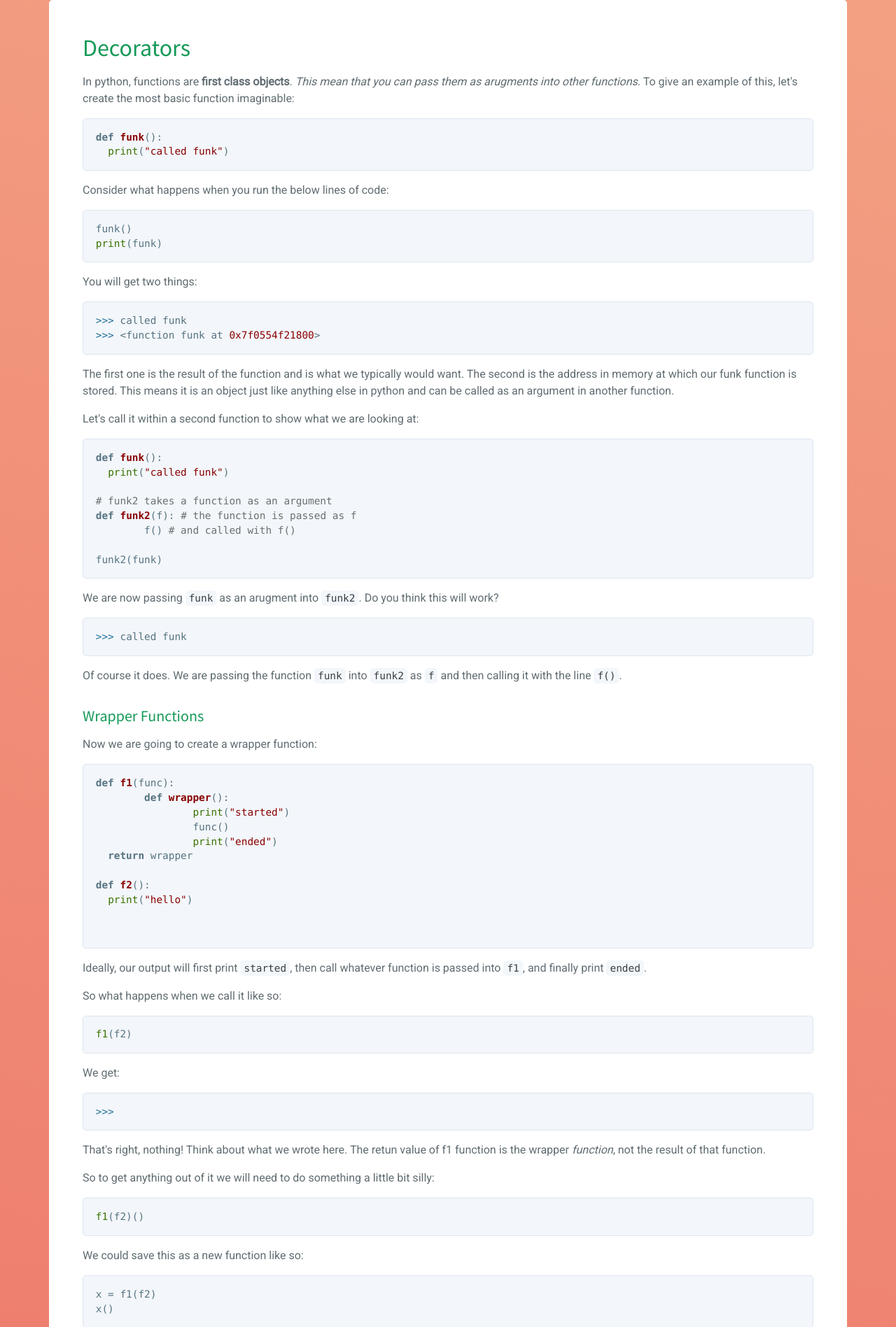
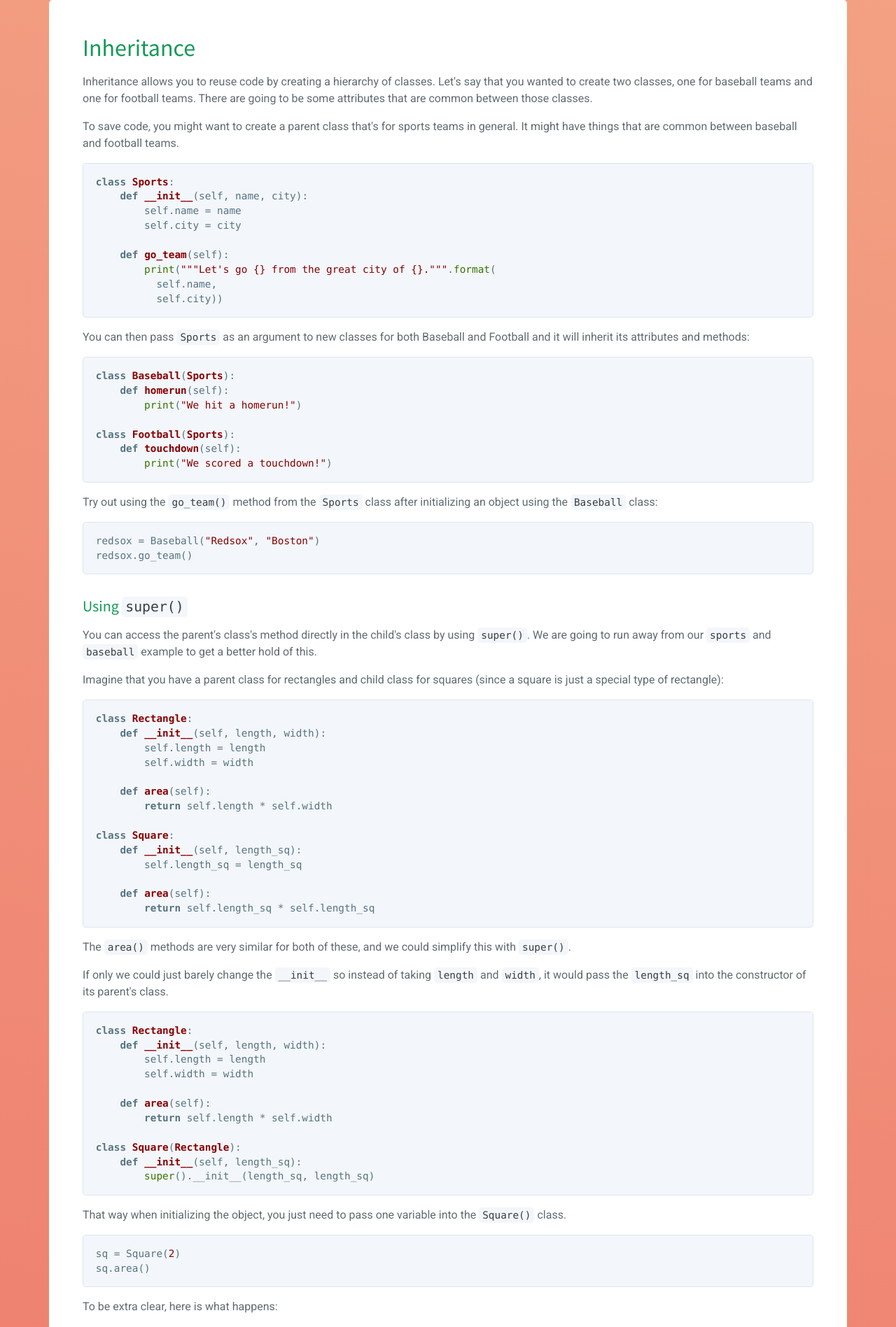
Before and after one commit to corydonbaylor/website, a Flask app: template app/templates/pages/tutorials/python_package/class2.html in a window 1280 px wide. Shown: the part 56-1953 px from the top of the page at 70% size. Run offline with Flask 3, Linux system fonts and the light colour scheme; the template is opened without the code that fills it, so the values that code supplies are empty; some libraries are stand-ins or nearby versions.

Commit message:
class inheritance

```diff
--- a/app/templates/pages/tutorials/python_package/class2.html
+++ b/app/templates/pages/tutorials/python_package/class2.html
@@ -1,111 +1,134 @@
 {% extends "base.html" %}
 
 {% block content %}
-<h1>Decorators</h1>
-<p>In python, functions are <strong>first class objects</strong>. <em>This mean that you can pass them as arugments into other functions</em>. To give an example of this, let&#39;s create the most basic function imaginable:</p>
-<pre><code class='language-python' lang='python'>def funk():
-  print(&quot;called funk&quot;)
+<h1>Inheritance </h1>
+<p>Inheritance allows you to reuse code by creating a hierarchy of classes. Let&#39;s say that you wanted to create two classes, one for baseball teams and one for football teams. There are going to be some attributes that are common between those classes. </p>
+<p>To save code, you might want to create a parent class that&#39;s for sports teams in general. It might have things that are common between baseball and football teams. </p>
+<pre><code class='language-python' lang='python'>class Sports:
+    def __init__(self, name, city):
+        self.name = name
+        self.city = city
+
+    def go_team(self):
+        print(&quot;&quot;&quot;Let&#39;s go {} from the great city of {}.&quot;&quot;&quot;.format(
+          self.name,
+          self.city))
 </code></pre>
-<p>Consider what happens when you run the below lines of code:</p>
-<pre><code class='language-python' lang='python'>funk()
-print(funk)
+<p>You can then pass <code>Sports</code> as an argument to new classes for both Baseball and Football and it will inherit its attributes and methods:</p>
+<pre><code class='language-python' lang='python'>class Baseball(Sports):
+    def homerun(self):
+        print(&quot;We hit a homerun!&quot;)
+
+class Football(Sports):
+    def touchdown(self):
+        print(&quot;We scored a touchdown!&quot;)
 </code></pre>
-<p>You will get two things:</p>
-<pre><code>&gt;&gt;&gt; called funk
-&gt;&gt;&gt; &lt;function funk at 0x7f0554f21800&gt;
+<p>Try out using the <code>go_team()</code> method from the <code>Sports</code> class after initializing an object using the <code>Baseball</code> class:</p>
+<pre><code class='language-python' lang='python'>redsox = Baseball(&quot;Redsox&quot;, &quot;Boston&quot;)
+redsox.go_team()
 </code></pre>
-<p>The first one is the result of the function and is what we typically would want. The second is the address in memory at which our funk function is stored. This means it is an object just like anything else in python and can be called as an argument in another function.</p>
-<p>Let&#39;s call it within a second function to show what we are looking at:</p>
-<pre><code class='language-python' lang='python'>def funk():
-  print(&quot;called funk&quot;)
+<h3>Using <code>super()</code></h3>
+<p>You can access the parent&#39;s class&#39;s method directly in the child&#39;s class by using <code>super()</code>. We are going to run away from our <code>sports</code> and <code>baseball</code> example to get a better hold of this. </p>
+<p>Imagine that you have a parent class for rectangles and child class for squares (since a square is just a special type of rectangle):</p>
+<pre><code class='language-python' lang='python'>class Rectangle:
+    def __init__(self, length, width):
+        self.length = length
+        self.width = width
 
-# funk2 takes a function as an argument
-def funk2(f): # the function is passed as f
-	f() # and called with f()
+    def area(self):
+        return self.length * self.width
 
-funk2(funk)
+class Square:
+    def __init__(self, length_sq):
+        self.length_sq = length_sq
+
+    def area(self):
+        return self.length_sq * self.length_sq
 </code></pre>
-<p>We are now passing <code>funk</code> as an arugment into <code>funk2</code>. Do you think this will work?</p>
-<pre><code>&gt;&gt;&gt; called funk
+<p>The <code>area()</code> methods are very similar for both of these, and we could simplify this with <code>super()</code>. </p>
+<p>If only we could just barely change the <code>__init__</code> so instead of taking <code>length</code> and <code>width</code>, it would pass the <code>length_sq</code> into the constructor of its parent&#39;s class. </p>
+<pre><code class='language-python' lang='python'>class Rectangle:
+    def __init__(self, length, width):
+        self.length = length
+        self.width = width
+
+    def area(self):
+        return self.length * self.width
+
+class Square(Rectangle):
+    def __init__(self, length_sq):
+        super().__init__(length_sq, length_sq)
 </code></pre>
-<p>Of course it does. We are passing the function <code>funk</code> into <code>funk2</code> as <code>f</code> and then calling it with the line <code>f()</code>. </p>
-<h3>Wrapper Functions</h3>
-<p>Now we are going to create a wrapper function:</p>
-<pre><code class='language-python' lang='python'>def f1(func):
-	def wrapper():
-		print(&quot;started&quot;)
-		func()
-		print(&quot;ended&quot;)
-  return wrapper
+<p>That way when initializing the object, you just need to pass one variable into the <code>Square()</code> class.</p>
+<pre><code class='language-python' lang='python'>sq = Square(2)
+sq.area()
+</code></pre>
+<p>To be extra clear, here is what happens:</p>
+<ol>
+<li>The &quot;2&quot; from <code>Square(2)</code> is passed into the constructor of <code>Square</code> class: </li>
 
-def f2():
-  print(&quot;hello&quot;)
+</ol>
+<pre><code class='language-python' lang='python'>class Square(Rectangle):
+    def __init__(self, 2):
+        super().__init__(length_sq, length_sq)
+</code></pre>
+<ol start='2' >
+<li>It is then passed into the <code>super()</code> method as its arguments:</li>
 
+</ol>
+<pre><code class='language-python' lang='python'>class Square(Rectangle):
+    def __init__(self, length_sq):
+        super().__init__(2, 2)
+</code></pre>
+<ol start='3' >
+<li>Which then in turn passes the &quot;2&quot; to the constructor of the parent class:</li>
 
+</ol>
+<pre><code class='language-python' lang='python'>class Rectangle:
+    def __init__(self, 2, 2):
+        self.length = length
+        self.width = width
 </code></pre>
-<p>Ideally, our output will first print <code>started</code>, then call whatever function is passed into <code>f1</code>, and finally print <code>ended</code>. </p>
-<p>So what happens when we call it like so:</p>
-<pre><code>f1(f2)
+<h3>Multiple Inheritance </h3>
+<p>What if you want a child class to inherit from two different parent classes? I actually think that this can be pretty challenging, but as it so often does, <a href='https://stackoverflow.com/questions/9575409/calling-parent-class-init-with-multiple-inheritance-whats-the-right-way'>stackoverlow comes to the rescue</a>. </p>
+<p>First, let&#39;s create a <code>Television</code> class:</p>
+<pre><code class='language-python' lang='python'>class Television:
+    def __init__(self, channel):
+        self.channel = channel
+
+    def watch_tv(self):
+        print(&quot;Its on &quot; + self.channel)
 </code></pre>
-<p>We get:</p>
-<pre><code>&gt;&gt;&gt;
+<p>A baseball class might want to inherit properties from both <code>Television</code> and <code>Sports</code>. The constructor in our new baseball class will become a bit more complicated.</p>
+<p><strong>Without Super</strong></p>
+<p>We are going to <strong>explicitly</strong> call the <strong>constructors</strong> from our <strong>parent classes</strong> and then pass in their arguments into them:</p>
+<pre><code class='language-python' lang='python'>class Baseball(Sports, Television):
+    def __init__(self, name, city, channel):
+        Sports.__init__(self, name, city)  # explicit calls without super
+        Television.__init__(self, channel)
+
+    def homerun(self):
+        print(&quot;We hit a homerun!&quot;)
 </code></pre>
-<p>That&#39;s right, nothing! Think about what we wrote here. The retun value of f1 function is the wrapper <em>function</em>, not the result of that function. </p>
-<p>So to get anything out of it we will need to do something a little bit silly:</p>
-<pre><code>f1(f2)()
+<p>Let check and make sure that it worked:</p>
+<pre><code class='language-python' lang='python'>redsox = Baseball(&quot;redsox&quot;, &quot;boston&quot;, &quot;espn&quot;)
+
+# from the baseball class
+redsox.homerun()
+# from the sports parent class
+redsox.go_team()
+# from the television class
+redsox.watch_tv()
 </code></pre>
-<p>We could save this as a new function like so:</p>
-<pre><code>x = f1(f2)
-x()
-</code></pre>
-<p>So what is <code>x</code>? It is a new function where in we passed <code>f2</code> into <code>f1</code>. So here is where the decorator comes in. </p>
-<p>We can write this like so:</p>
-<pre><code class='language-python' lang='python'>def f1(func):
-	def wrapper():
-		print(&quot;started&quot;)
-		func()
-		print(&quot;ended&quot;)
-  return wrapper
+<p><strong>With Super</strong></p>
+<p>With super, it is a little more complicated. The first super calls the first parent class, and then we have to explicitly tell it to find everything past the first parent class.</p>
+<pre><code class='language-python' lang='python'>class Baseball(Sports, Television):
+    def __init__(self, name, city, channel):
+        super().__init__(name, city)  # calls the constructor of Sports
+        super(Sports, self).__init__(channel) # constructors after Sports
 
-@f1
-def f2():
-  print(&quot;hello&quot;)
-
-f2()
-</code></pre>
-<h3>Args and Kwargs</h3>
-<p>That&#39;s all well and good but what if we want <code>f2</code> to have an argument? As it is currently written, <code>f1</code> cannot accept a function with arguments as an argument. But if we add the following it can:</p>
-<pre><code class='language-python' lang='python'>def f1(func):
-	def wrapper(*args, **kwargs):
-		print(&quot;started&quot;)
-		func(*args, **kwargs)
-		print(&quot;ended&quot;)
-  return wrapper
-
-@f1
-def f2(text):
-  print(text)
-
-f2(&quot;say hi&quot;)
-</code></pre>
-<h3>Example: How long does a function take to run?</h3>
-<p>So basically, a decorator allows us to inject different functions into a larger function. When would this be useful? What if we wanted to see how long it takes for a function to run?</p>
-<pre><code class='language-python' lang='python'>import time
-
-# the decorator function
-def timer(func):
-    def wrap():
-        before = time.time()
-        func()
-        print(&quot;function took&quot;, time.time() -  before, &quot;seconds&quot;)
-    return wrap
-
-# the decorated function
-@timer
-def run():
-    time.sleep(2)
-
-run()
+    def homerun(self):
+        print(&quot;We hit a homerun!&quot;)
 </code></pre>
 <h1></h1>
 
--- a/app/templates/partials/python_package_toc.html
+++ b/app/templates/partials/python_package_toc.html
@@ -1,6 +1,6 @@
 <p>
     <a class="no-pad" href="{{ url_for('python_classes') }}">Classes I: Writing your First Class</a><br>
-    <a class="no-pad" href="{{ url_for('python_classes2') }}">Classes II: Using Decorators</a><br>
+    <a class="no-pad" href="{{ url_for('python_classes2') }}">Classes II: Class Inheritance</a><br>
     <a class="no-pad" href="{{ url_for('python_package') }}">Organizing your Code into a Package</a><br>
     <a class="no-pad" href="{{ url_for('python_poetry') }}">Using Poetry to Build a Wheel</a><br>
     <a class="no-pad" href="{{ url_for('pytest') }}">Testing your Code with Pytest</a><br>
```
Also changed, not shown: app/templates/pages/tutorials/python_package/class.html (+4 -3 lines).
